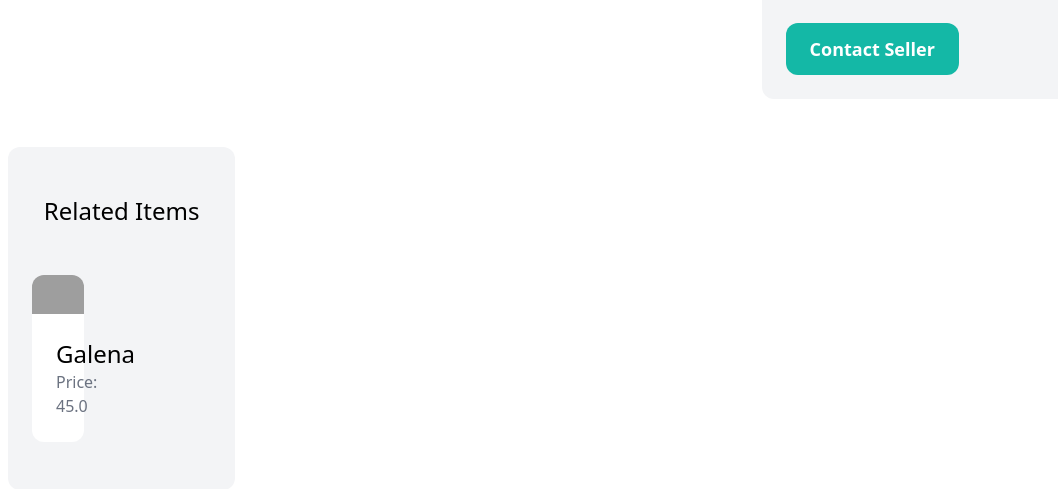
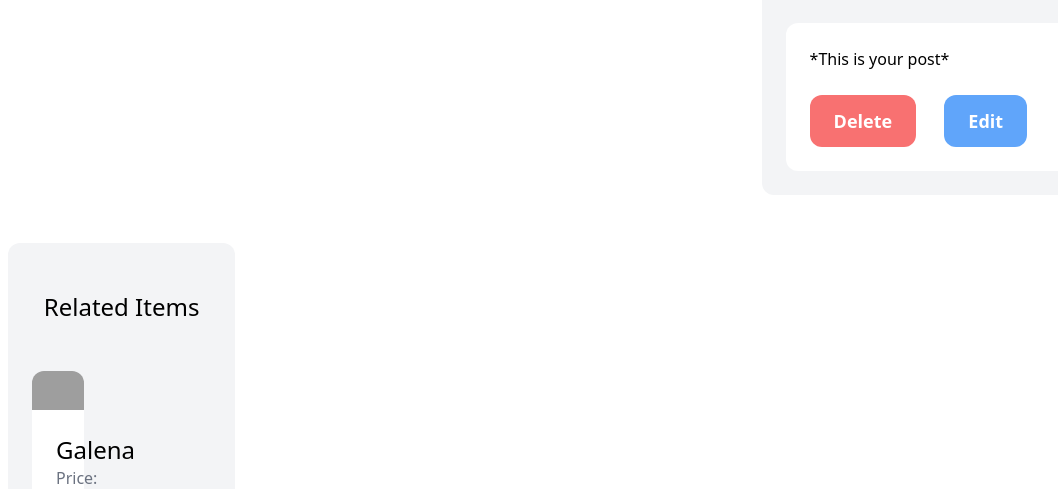
Before and after one commit to ericdoering/geo_trader, a Django app: page /items/1/ in a window 1280 px wide. Shown: the part 402-891 px from the top of the page, without its empty margins (16-1074 px from the left). Run offline with Django 3.2, Linux system fonts and the light colour scheme; a user stored in the database is signed in; data comes from the database, SQL or seed files in the repository; both versions use the stored data as it was after the commit; some libraries are stand-ins or nearby versions; grey boxes are pictures that could not be loaded.

Commit message:
user can delete posted items

```diff
--- a/geo_trader/item/templates/item/detail.html
+++ b/geo_trader/item/templates/item/detail.html
@@ -25,8 +25,15 @@
         </p>
         {% endif %}
 
-        <a href="#" class="inline-block mt-6 px-6 py-3 text-lg font-semibold bg-teal-500 text-white rounded-xl hover:bg-teal-700">Contact Seller</a>
-
+        {% if request.user == item.created_by %}
+            <div class="mt-6 p-6 bg-white rounded-xl">
+                <p>*This is your post*</p>
+                <a href="{% url 'item:delete' item.id %}" class="inline-block mt-6 mr-6 px-6 py-3 text-lg font-semibold bg-red-400 text-white rounded-xl">Delete</a>
+                <a href="#" class="inline-block mt-6 px-6 py-3 text-lg font-semibold bg-blue-400 text-white rounded-xl">Edit</a>
+            </div>
+        {% else %}
+            <a href="#" class="inline-block mt-6 px-6 py-3 text-lg font-semibold bg-teal-500 text-white rounded-xl hover:bg-teal-700">Contact Seller</a>
+        {% endif %}
     </div>
 
     <div class="mt-6 px-6 py-12 bg-gray-100 rounded-xl">
--- a/geo_trader/item/urls.py
+++ b/geo_trader/item/urls.py
@@ -5,5 +5,6 @@ app_name = "item"
 
 urlpatterns = [
     path("new/", views.new, name = "new"),
-    path("<int:pk>/", views.detail, name = "detail")
+    path("<int:pk>/", views.detail, name = "detail"),
+    path("<int:pk>/delete/", views.delete, name = "delete")
 ]
--- a/geo_trader/item/views.py
+++ b/geo_trader/item/views.py
@@ -32,3 +32,10 @@ def new(request):
         "form": form,
         "title": "New Item",
     })
+
+@login_required
+def delete(request, pk):
+     item = get_object_or_404(Item, pk=pk, created_by=request.user)
+     item.delete()
+
+     return redirect("dashboard:index")
```
Also changed, not shown: geo_trader/db.sqlite3.
